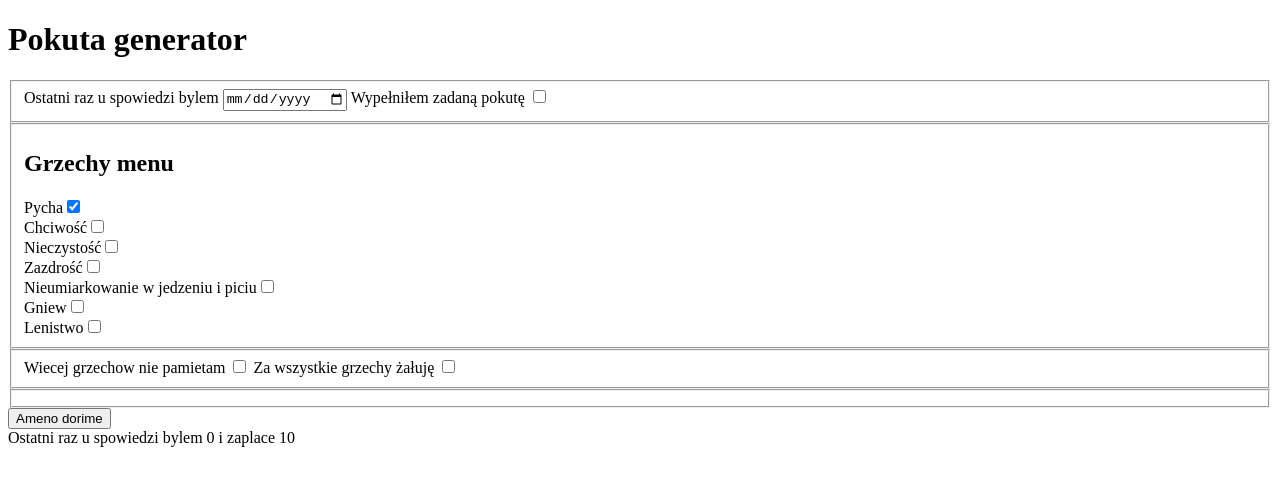
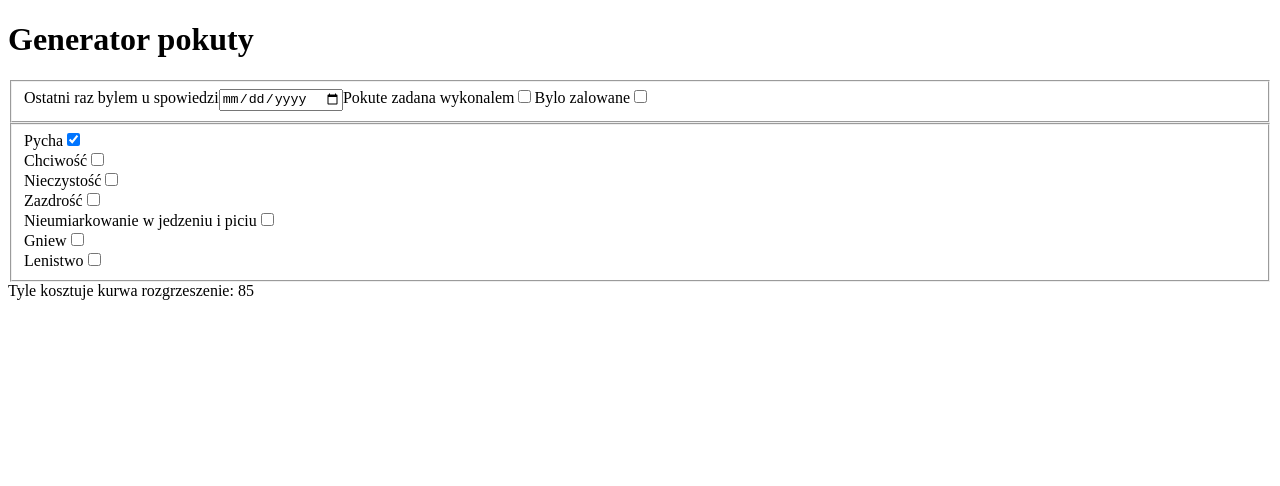
Before and after one commit to bartektelec/pokuta-generator, a website built with Vite: page src/index.html in a window 1280 px wide. Both pictures are taken after a click on the checkbox "Pycha". Built offline with nearby package versions, Linux system fonts and the light colour scheme.

Commit message:
improve structure, add reactive elements and state handlers

```diff
--- a/src/app.ts
+++ b/src/app.ts
@@ -1,114 +1,64 @@
-interface ISin {
-  id: number;
-  name: string;
-  cost: number;
-}
+import { state, watch } from './state';
+import { c, t } from './component';
 
-const sins: ISin[] = [
-  {
-    id: 0,
-    name: 'Pycha',
-    cost: 10,
-  },
-  {
-    id: 1,
-    name: 'Chciwość',
-    cost: 30,
-  },
-  {
-    id: 2,
-    name: 'Nieczystość',
-    cost: 50,
-  },
-  {
-    id: 3,
-    cost: 15,
-    name: 'Zazdrość',
-  },
-  {
-    id: 4,
-    cost: 30,
-    name: 'Nieumiarkowanie w jedzeniu i piciu',
-  },
-  {
-    id: 5,
-    cost: 2,
-    name: 'Gniew',
-  },
-  {
-    id: 6,
-    cost: 80,
-    name: 'Lenistwo',
-  },
-];
+import sinsList, { sins } from './sins';
 
-// state
-let selectedSins: number[] = [];
-let weeksSinceLastTime: number = 0;
+const [lastTime, setLastTime] = state<string>('');
+const [pokutaDone, setPokutaDone] = state<boolean>(false);
+const [isRegret, setIsRegret] = state<boolean>(false);
+const [list, setList] = state<number[]>([]);
+const [sum, setSum] = state<number>(0);
 
-const sinsWrapper = document.querySelector('#fieldset-sins')!;
+const calculatePrice = () => {
+  const mappedSins = list.current.map(
+    (x) => sins.find((item) => item.id === x)!
+  );
+  const sumSins = mappedSins.reduce((acc, curr) => acc + curr?.cost, 0);
 
-const updatePrice = () => {
-  let sum = 0;
+  let result = sumSins;
 
-  for (let id of selectedSins) {
-    const current = sins.find((sin) => sin.id === id);
+  if (!pokutaDone.current) result += 50;
+  if (!isRegret.current) result += 20;
 
-    if (!current) continue;
-    sum += current.cost;
-  }
+  const then = Number(new Date(lastTime.current));
+  const today = Date.now();
 
-  document.querySelector(
-    '#result'
-  )!.textContent = `Ostatni raz u spowiedzi bylem ${weeksSinceLastTime} i zaplace ${sum}`;
+  const dateDiff = today - then;
+
+  let WEEKS_SINCE = 1;
+  if (dateDiff > 0)
+    WEEKS_SINCE = Math.floor(Math.abs(dateDiff) / (1000 * 60 * 60 * 24 * 7));
+
+  result += WEEKS_SINCE * 5;
+
+  setSum(result);
 };
 
-const toggleSinChange = (sin: ISin, isChecked: boolean) => {
-  if (!isChecked) {
-    selectedSins = selectedSins.filter((item) => item !== sin.id);
-  } else {
-    selectedSins = [...selectedSins, sin.id];
-  }
+watch([lastTime, pokutaDone, isRegret, list], calculatePrice);
 
-  updatePrice();
-};
+const form = c('form', { target: '#' }, [
+  c('fieldset', {}, [
+    c('label', { for: 'last-time' }, [t('Ostatni raz bylem u spowiedzi')]),
+    c('input', { id: 'last-time', type: 'date' }, []).on('change', (e) =>
+      setLastTime((e.currentTarget as HTMLInputElement).value)
+    ),
+    c('label', { for: 'last-pokuta-done' }, [t('Pokute zadana wykonalem')]),
+    c('input', { id: 'last-pokuta-done', type: 'checkbox' }, [
+      t('Ostatni raz bylem u spowiedzi'),
+    ])
+      .on('change', (e) =>
+        setPokutaDone((e.currentTarget as HTMLInputElement).checked)
+      )
+      .bind(pokutaDone, 'checked'),
+    c('label', { for: 'is-regret' }, [t('Bylo zalowane')]),
+    c('input', { id: 'is-regret', type: 'checkbox' }, []).on('change', (e) =>
+      setIsRegret((e.currentTarget as HTMLInputElement).checked)
+    ),
+  ]),
+  c('fieldset', {}, [sinsList(list, setList)]),
+  c('div', {}, [t('Tyle kosztuje kurwa rozgrzeszenie:  '), t(sum)]),
+]);
 
-const createSinCheckbox = (input: ISin): Node => {
-  const element = document.createElement('div');
-  const labelElement = document.createElement('label');
-  const inputElement = document.createElement('input');
+const app = c('main', {}, [c('h1', {}, [t('Generator pokuty')]), form]);
 
-  const uid = `sin-${input.id}`;
-
-  labelElement.innerText = input.name;
-  labelElement.setAttribute('for', uid);
-
-  inputElement.type = 'checkbox';
-  inputElement.id = uid;
-  inputElement.addEventListener('change', (e) => {
-    const el = <HTMLInputElement>e.currentTarget;
-    toggleSinChange(input, el.checked);
-  });
-
-  element.append(labelElement, inputElement);
-
-  return element;
-};
-
-document.querySelector('#form-date-since')?.addEventListener('change', (e) => {
-  const el = <HTMLInputElement>e.target;
-
-  const today = new Date();
-
-  const result = Number(new Date(el.value)) - Number(today);
-
-  const MS_IN_A_WEEK = 1000 * 60 * 60 * 24 * 7;
-
-  if (result >= 0) weeksSinceLastTime = 1;
-
-  weeksSinceLastTime = Math.floor(Math.abs(result) / MS_IN_A_WEEK);
-
-  updatePrice();
-});
-
-sinsWrapper.append(...sins.map((sin) => createSinCheckbox(sin)));
+document.querySelector('#root')?.append(app.render());
--- /dev/null
+++ b/src/component.ts
@@ -0,0 +1,59 @@
+import type { TStateObject } from './state';
+
+export const c = (
+  tag: keyof HTMLElementTagNameMap,
+  options: Record<string, any>,
+  children: (Node | { render: () => Node })[]
+) => {
+  const element = document.createElement(tag);
+
+  Object.entries(options).forEach(([key, value]) => {
+    element.setAttribute(key, value);
+  });
+
+  element.append(
+    ...children.map((item) => (item instanceof Node ? item : item.render()))
+  );
+
+  return {
+    render: () => element,
+    update: <T extends typeof element, K extends keyof T>(
+      key: any,
+      value: string
+    ) => {
+      element[key] = value;
+      element.setAttribute(key, value);
+    },
+    bind: function (state: TStateObject, key: string) {
+      state.bind(this, key);
+      return this;
+    },
+    on(name: string, fn: (e: Event) => void) {
+      element.addEventListener(name, fn);
+      return this;
+    },
+  };
+};
+
+export const t = (text: string | TStateObject) => {
+  let element = document.createTextNode('');
+
+  const result = {
+    render: () => element,
+    update: (key: any, value: string) => {
+      element.textContent = value;
+    },
+    bind: function (state: TStateObject, key: string) {
+      state.bind(this, key);
+      return this;
+    },
+  };
+
+  if (typeof text === 'string') {
+    element.textContent = text;
+  } else {
+    result.bind(text, 'textContent');
+    element.textContent = text.current;
+  }
+  return result;
+};
--- a/src/index.html
+++ b/src/index.html
@@ -9,41 +9,8 @@
 </head>
 
 <body>
-    <h1>Pokuta generator</h1>
-    <main>
-        <form id="form" target="#">
-            <fieldset>
-                <label for="form-date-since">
-                    Ostatni raz u spowiedzi bylem
-                </label>
-                <input type="date" id="form-date-since">
-                <label for="form-date-since">
-                    Wypełniłem zadaną pokutę
-                </label>
-                <input type="checkbox" id="form-is-pokuta">
-            </fieldset>
-            <fieldset id="fieldset-sins">
-                <h2>Grzechy menu</h2>
-            </fieldset>
-            <fieldset>
-                <label for="forgot-sins">
-                    Wiecej grzechow nie pamietam
-                </label>
-                <input data-cost="100" type='checkbox' id="forgot-sins" />
-                <label for="regret-sins">
-                    Za wszystkie grzechy żałuję
-                </label>
-                <input data-cost="-50" type='checkbox' id="regret-sins" />
-            </fieldset>
-            <fieldset id="more-info">
-            </fieldset>
-            <button type='submit'>Ameno dorime</button>
-        </form>
-
-        <div id="result">
-        </div>
-    </main>
+    <div id="root"></div>
 </body>
-<script src="app.js"></script>
+<script src="app.js" type='module'></script>
 
 </html>
--- /dev/null
+++ b/src/sins.ts
@@ -0,0 +1,68 @@
+import { c, t } from './component';
+import { state, TStateObject } from './state';
+
+interface ISin {
+  id: number;
+  name: string;
+  cost: number;
+}
+
+export const sins: ISin[] = [
+  {
+    id: 0,
+    name: 'Pycha',
+    cost: 10,
+  },
+  {
+    id: 1,
+    name: 'Chciwość',
+    cost: 30,
+  },
+  {
+    id: 2,
+    name: 'Nieczystość',
+    cost: 50,
+  },
+  {
+    id: 3,
+    cost: 15,
+    name: 'Zazdrość',
+  },
+  {
+    id: 4,
+    cost: 30,
+    name: 'Nieumiarkowanie w jedzeniu i piciu',
+  },
+  {
+    id: 5,
+    cost: 2,
+    name: 'Gniew',
+  },
+  {
+    id: 6,
+    cost: 80,
+    name: 'Lenistwo',
+  },
+];
+
+const component = (list: TStateObject<number[]>, setState: (v: any) => void) =>
+  c('div', {}, [
+    ...sins.map((sin) =>
+      c('div', {}, [
+        c('label', { for: `sin-${sin.id}` }, [t(sin.name)]),
+        c('input', { type: 'checkbox', id: `sin-${sin.id}` }, []).on(
+          'change',
+          (e) => {
+            const target = <HTMLInputElement>e.currentTarget;
+            if (!target.checked) {
+              setState(list.current.filter((x) => x !== sin.id));
+            } else {
+              setState([...list.current, sin.id]);
+            }
+          }
+        ),
+      ])
+    ),
+  ]);
+
+export default component;
--- /dev/null
+++ b/src/state.ts
@@ -0,0 +1,44 @@
+export type TStateObject<T = any> = {
+  current: T;
+  bind: (
+    target: { update: (key: string, value: T) => void },
+    key: string
+  ) => void;
+  watch: (fn: () => void) => void;
+};
+
+export const watch = (deps: TStateObject[], fn: () => void) => {
+  deps.forEach((dep) => dep.watch(fn));
+};
+
+export const state = <T>(initialValue: T) => {
+  let state = initialValue;
+  let bound: {
+    target: { update: (key: string, value: T) => void };
+    key: string;
+  }[] = [];
+  let watchers: (() => void)[] = [];
+
+  const setState = (newValue: T) => {
+    state = newValue;
+    bound.forEach((elem) => elem.target.update(elem.key, newValue));
+    watchers.forEach((fn) => fn());
+  };
+
+  const result: [TStateObject<T>, (newValue: T) => void] = [
+    {
+      get current() {
+        return state;
+      },
+      bind: (target, key) => {
+        bound = [...bound, { target, key }];
+      },
+      watch: (fn: () => void) => {
+        watchers = [...watchers, fn];
+      },
+    },
+    setState,
+  ];
+
+  return result;
+};
```
Also changed, not shown: src/jsx.ts (added).
